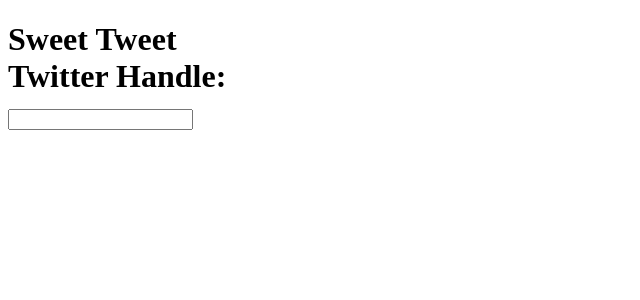
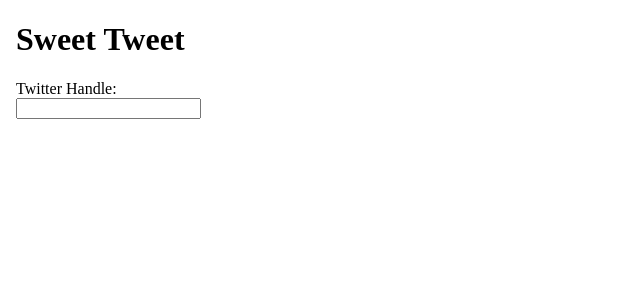
Before and after one commit to IanWolff/sweettweet, a Next.js app: page / in a window 1280 px wide. Shown: the top 300 px of the page, without its empty margins (0-640 px from the left). Built offline with nearby package versions, Linux system fonts and the light colour scheme.

Commit message:
everything gone but index

```diff
--- a/components/inputfield.js
+++ /dev/null
@@ -1,10 +0,0 @@
-export default class Inputfield extends React.Component{
-  render() {
-    return(
-      <form>
-        Twitter Handle:<br/>
-        <input type="text" name ="handle"/><br/>
-      </form>
-    )
-  }
-}
--- a/pages/index.js
+++ b/pages/index.js
@@ -1,12 +1,19 @@
-import Inputfield from '../components/inputfield'
+export default class Index extends React.Component{
+  render(){
+    return(
+      <html>
+        <body>
+          <h1>
+            Sweet Tweet
+            </h1>
+            <form>
+            Twitter Handle:<br/>
+            <input type="text" name ="handle"/><br/>
+            </form>
+          </body>
+        </html>
+    )
 
-export default class Index extends React.Component{
-  render() {
-    return (
-      <h1>
-        Sweet Tweet
-        <Inputfield/>
-      </h1>
-    )
   }
+
 }
```
Also changed, not shown: pages/sweettweet.js (deleted, +0 -11 lines), 1 other file (tests, documents, lock files or other folders).
